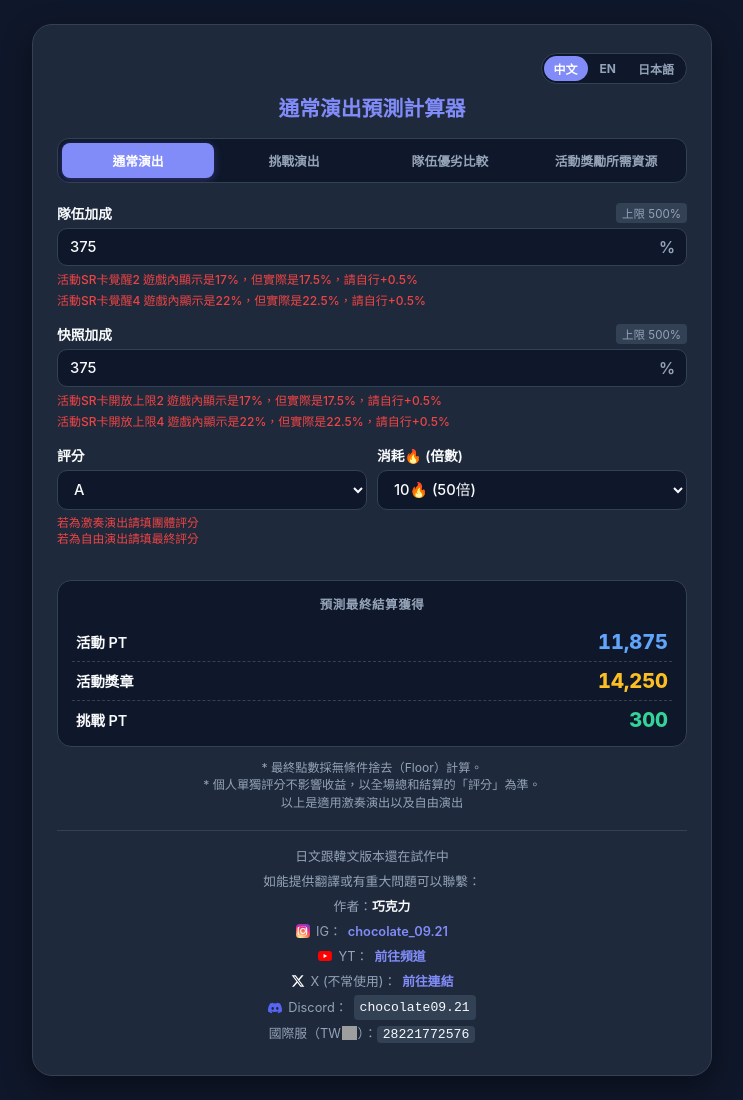
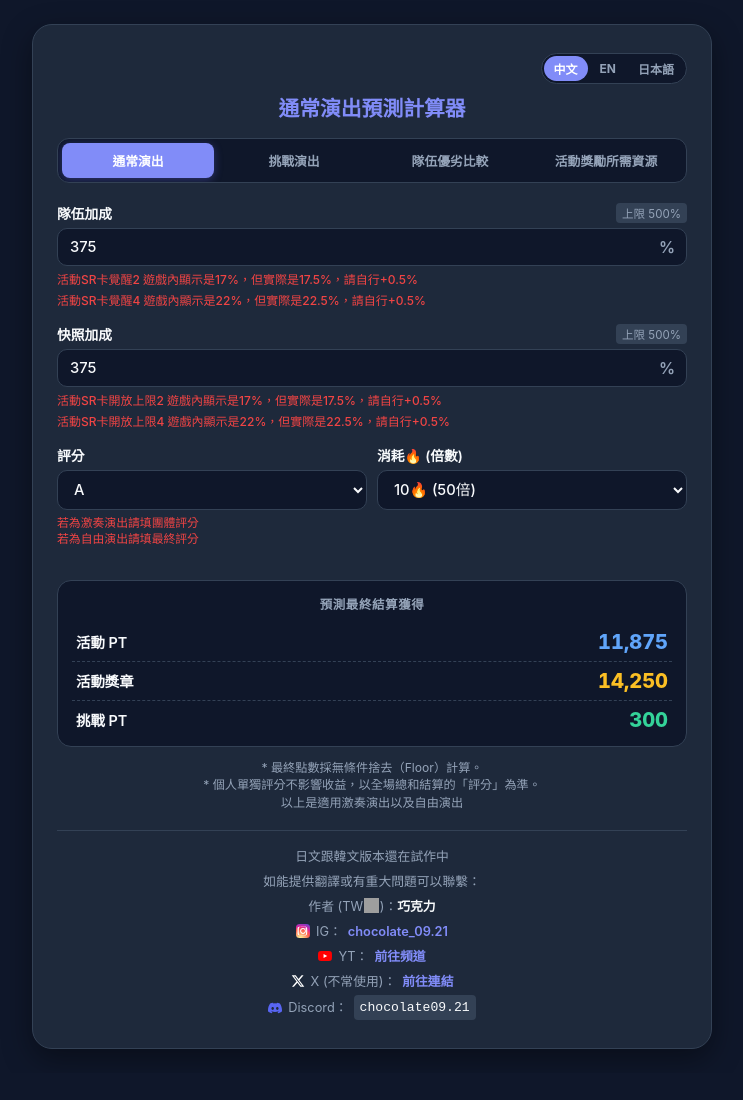
Before and after one commit to jason122122/event-calculator, a plain HTML site: page index.html in a window 1280 px wide. Shown: the whole page, without its empty margins (268-1011 px from the left). After the commit the page ends 1073 px from the top, so only its background shows below. Drawn offline with Linux system fonts and the light colour scheme; grey boxes are pictures that could not be loaded.

Commit message:
updated author label
updated author label

```diff
--- a/index.html
+++ b/index.html
@@ -38,7 +38,6 @@
       padding: 24px 16px;
     }
 
-    /* 拓寬最大寬度至 680px，防止長日文句子跳行 */
     .calculator-card {
       background: var(--card-bg);
       width: 100%;
@@ -1008,7 +1007,7 @@
       </div>
     </div>
 
-    <!-- 作者與聯絡資訊 (包含更新後的 X 連結與不常使用註記) -->
+    <!-- 作者與聯絡資訊 (作者標示已調整為 TW 國旗，並移除遊戲 ID 列) -->
     <div class="author-footer">
       <div id="footerNotice1">日文跟韓文版本還在試作中</div>
       <div id="footerNotice2">如能提供翻譯或有重大問題可以聯繫：</div>
@@ -1058,15 +1057,13 @@
         <span>Discord：</span>
         <span class="highlight-id">chocolate09.21</span>
       </div>
-
-      <div><span id="footerGameIdLbl">國際服（TW<img class="flag-tw" src="https://cdnjs.cloudflare.com/ajax/libs/twemoji/14.0.2/svg/1f1f9-1f1fc.svg" alt="🇹🇼">）</span>：<span class="highlight-id">28221772576</span></div>
     </div>
   </div>
 
   <script>
     const TW_FLAG_HTML = '<img class="flag-tw" src="https://cdnjs.cloudflare.com/ajax/libs/twemoji/14.0.2/svg/1f1f9-1f1fc.svg" alt="🇹🇼">';
 
-    // 兌換所獎勵項目清單 (中/英/日 - 激奏全面改為撃奏)
+    // 兌換所獎勵項目清單
     const REWARD_STORE_ITEMS = [
       { id: "item1", zh: "活動SR卡", en: "Event SR", ja: "イベントSRカード", cost: 75000, max: 1 },
       { id: "item2", zh: "活動SR卡", en: "Event SR", ja: "イベントSRカード", cost: 100000, max: 4 },
@@ -1088,7 +1085,6 @@
       { id: "item18", zh: "金幣*60000", en: "Coins*60000", ja: "コイン*60000", cost: 2800, max: 20 }
     ];
 
-    // 活動 PT 目標選單清單
     const PT_TARGET_OPTIONS = [
       500, 1000, 2000, 3000, 4000, 5000, 6000, 7000, 8000, 9000, 10000,
       12000, 14000, 16000, 18000, 20000, 22000, 24000, 27000, 30000,
@@ -1156,11 +1152,10 @@
         formulaNote4: "* 自動將通常 live 產生的 CP 幣打滿挑戰 live 計算最終總計。",
         footerNotice1: "日文跟韓文版本還在試作中",
         footerNotice2: "如能提供翻譯或有重大問題可以聯繫：",
-        authorLbl: "作者",
+        authorHtml: `作者 (TW${TW_FLAG_HTML})`,
         ytBtnText: "前往頻道",
         xText: "X (不常使用)：",
         xBtnText: "前往連結",
-        gameIdHtml: `國際服（TW${TW_FLAG_HTML}）`,
         descCompare: "以 40 火（200 整數倍挑戰 PT)，自動換算挑戰場次並合併總所得進行對比。",
         titleTeamA: "隊伍1（通常 Live）",
         titleTeamB: "隊伍2（通常 Live）",
@@ -1257,11 +1252,10 @@
         formulaNote4: "* Automatically consumes all generated Challenge PT for final total.",
         footerNotice1: "Japanese and Korean versions are currently in development.",
         footerNotice2: "If you can provide translations or find major bugs, please contact:",
-        authorLbl: "Author",
+        authorHtml: `Author (TW${TW_FLAG_HTML})`,
         ytBtnText: "Visit Channel",
         xText: "X (Rarely used): ",
         xBtnText: "Visit Link",
-        gameIdHtml: `Global Server (TW${TW_FLAG_HTML})`,
         descCompare: "Based on 40 Boost (integer multiples of 200 Challenge PT), auto-calculates challenge plays and compares combined yields.",
         titleTeamA: "Team 1 (Standard Live)",
         titleTeamB: "Team 2 (Standard Live)",
@@ -1358,11 +1352,10 @@
         formulaNote4: "※ 通常ライブで獲得したチャレンジPをすべて消費した場合の最終合計を計算します。",
         footerNotice1: "日本語版および韓国語版は現在試作段階です。",
         footerNotice2: "翻訳の提供や重大な不具合等の連絡先：",
-        authorLbl: "製作者",
+        authorHtml: `製作者 (TW${TW_FLAG_HTML})`,
         ytBtnText: "チャンネルへ",
         xText: "X (低浮上)：",
         xBtnText: "リンクへ",
-        gameIdHtml: `グローバル版（TW${TW_FLAG_HTML}）`,
         descCompare: "40ブースト（200の整数倍チャレンジCP）を基準に、挑戦回数を自動換算して総合獲得量を比較します。",
         titleTeamA: "編成1（通常ライブ）",
         titleTeamB: "編成2（通常ライブ）",
@@ -1744,11 +1737,10 @@
       // 頁尾
       document.getElementById('footerNotice1').textContent = t.footerNotice1;
       document.getElementById('footerNotice2').textContent = t.footerNotice2;
-      document.getElementById('footerAuthorLbl').textContent = t.authorLbl;
+      document.getElementById('footerAuthorLbl').innerHTML = t.authorHtml;
       footerYtLink.textContent = t.ytBtnText;
       footerXText.textContent = t.xText;
       footerXLink.textContent = t.xBtnText;
-      document.getElementById('footerGameIdLbl').innerHTML = t.gameIdHtml;
 
       renderRankOptions(rankSelect1);
       renderRankOptions(rankSelect2);
```
